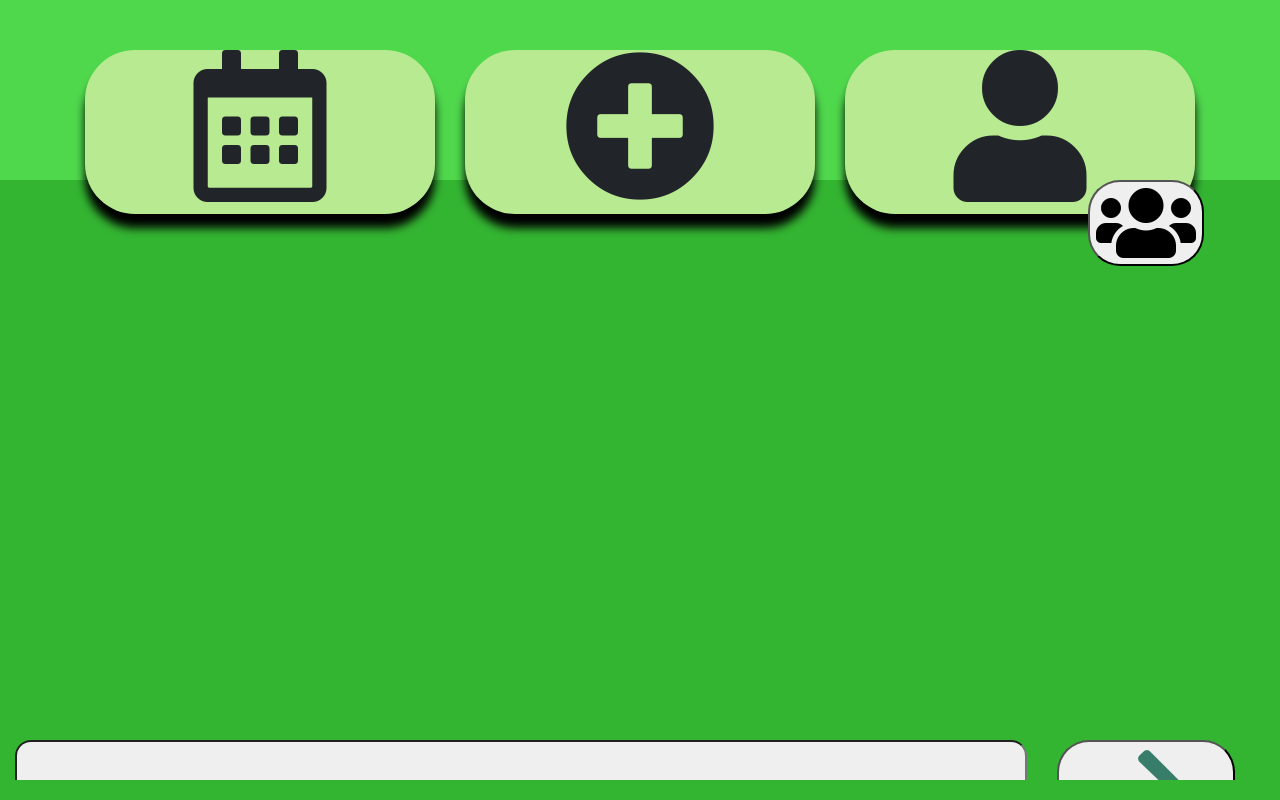
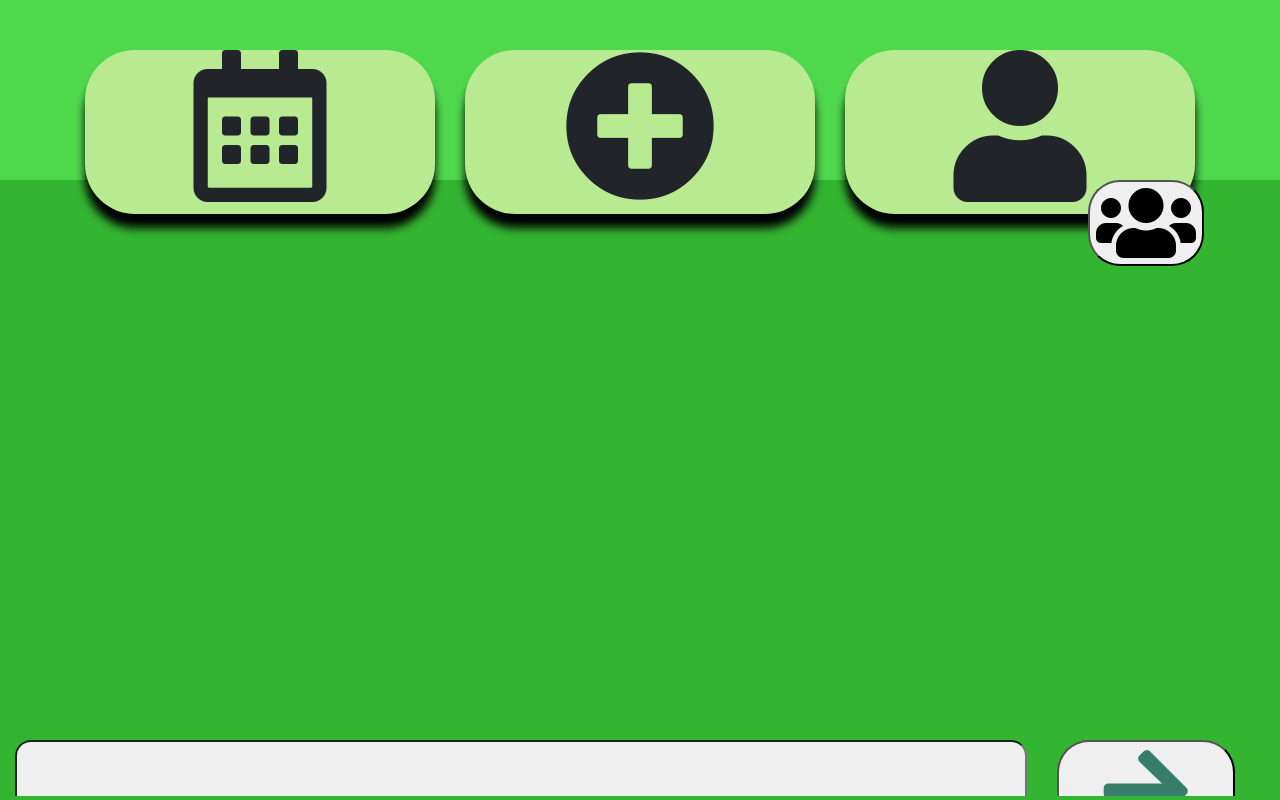
Before and after one commit to LettuceGoEat/LettuceGoEat.github.io, a plain HTML site: page chat.html in a window 1280 px wide. Drawn offline with nearby package versions, Linux system fonts and the light colour scheme.

Commit message:
Fixed scrolling input in chat

```diff
--- a/css/chat.css
+++ b/css/chat.css
@@ -148,7 +148,7 @@ footer{
 .inputContainer{
   float: left;
   width: 100%;
-  height:5vh;
+  height:7vh;
   min-width: 100%;
 
   overflow-y: scroll;
@@ -156,7 +156,7 @@ footer{
 }
 .rowInfo{
   width: 100%;
-  height:5vh;
+  height:7vh;
 }
 .membersButton{
   font-size: 5em;
```
